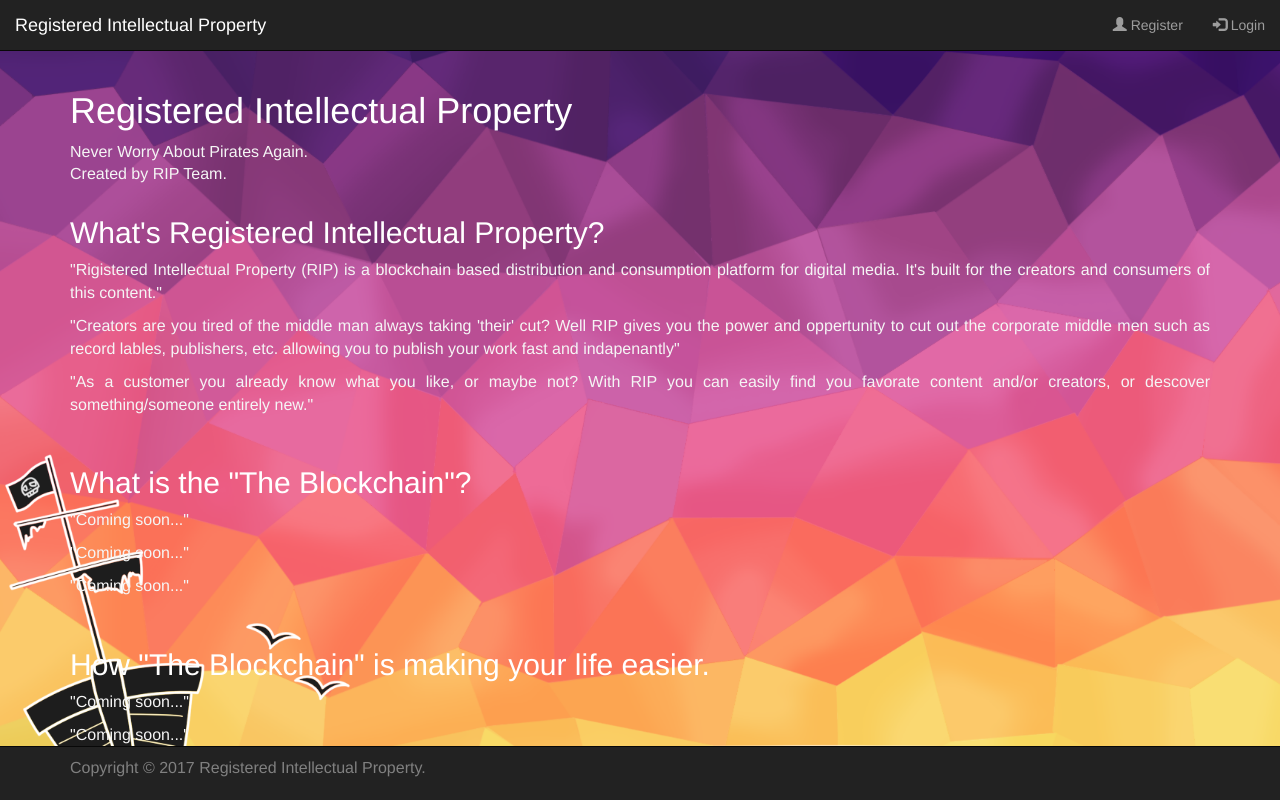
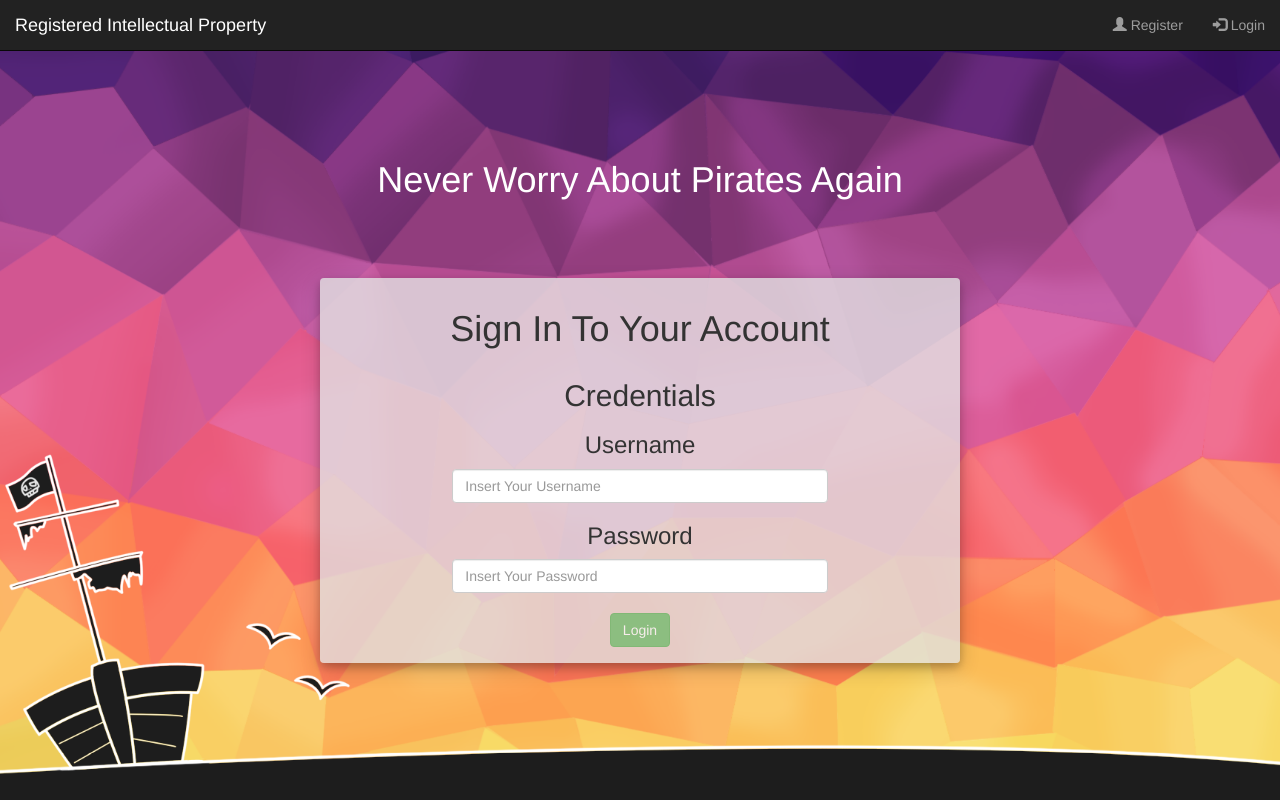
Before and after one commit to 24674672-Philip/ITRW324, an Angular app in the folder Website/RIPWebsite/: page /login in a window 1280 px wide. Before the commit this address led to /. Shown: the top 800 px of the page. Built offline with nearby package versions, Linux system fonts and the light colour scheme.

Commit message:
Routing from landing page added

```diff
--- a/Website/RIPWebsite/src/app/app.component.html
+++ b/Website/RIPWebsite/src/app/app.component.html
@@ -1,4 +1 @@
-
-<!-- <router-outlet></router-outlet> -->
-
-<app-landing-page-container></app-landing-page-container>
+<router-outlet></router-outlet>
--- a/Website/RIPWebsite/src/app/landing-page/landing-page-container/landing-page-container.component.html
+++ b/Website/RIPWebsite/src/app/landing-page/landing-page-container/landing-page-container.component.html
@@ -1,5 +1,5 @@
 
-<div id="container" class="container-fluid text-center" style="height: 100vh; margin: 0; padding: 0">
+<div id="container" class="container-fluid text-center" style="height: 100vh; margin: 0; padding: 0;">
   <app-banner></app-banner>
 <div class="container">
 
--- a/Website/RIPWebsite/src/app/loginComponents/banner/banner.component.html
+++ b/Website/RIPWebsite/src/app/loginComponents/banner/banner.component.html
@@ -6,14 +6,14 @@
         <span class="icon-bar"></span>
         <span class="icon-bar"></span>
       </button>
-      <a class="navbar-brand hidden-xs hidden-sm" href="#">Registered Intellectual Property</a>
-      <a class="navbar-brand hidden-md hidden-lg" href="#">RIP</a>
+      <a class="navbar-brand hidden-xs hidden-sm">Registered Intellectual Property</a>
+      <a class="navbar-brand hidden-md hidden-lg">RIP</a>
     </div>
 
     <div class="collapse navbar-collapse" id="hamMenu">
       <ul class="nav navbar-nav navbar-right">
-        <li><a routerLink="/register"><span class="glyphicon glyphicon-user" ></span> Register</a></li>
-        <li><a routerLink="../"><span class="glyphicon glyphicon-log-in"></span> Login</a></li>
+        <li><a (click)="registerClicked()" style="cursor: pointer"><span class="glyphicon glyphicon-user" ></span> Register</a></li>
+        <li><a (click)="loginClicked()" style="cursor: pointer"><span class="glyphicon glyphicon-log-in"></span> Login</a></li>
       </ul>
     </div>
   </div>
--- a/Website/RIPWebsite/src/app/loginComponents/banner/banner.component.ts
+++ b/Website/RIPWebsite/src/app/loginComponents/banner/banner.component.ts
@@ -1,5 +1,5 @@
 import { Component, OnInit } from '@angular/core';
-import {Router} from "@angular/router";
+import {ActivatedRoute, Router} from "@angular/router";
 
 
 @Component({
@@ -9,7 +9,7 @@ import {Router} from "@angular/router";
 })
 export class BannerComponent implements OnInit {
 
-  constructor() {
+  constructor(private actUrl: ActivatedRoute, private router: Router) {
 
   }
 
@@ -17,6 +17,25 @@ export class BannerComponent implements OnInit {
 
   }
 
+  loginClicked(){
+    if(this.actUrl.snapshot.toString().includes('login')){
+    }else if(this.actUrl.snapshot.toString().includes('register')){
+      this.router.navigate(['../login'])
+    }else{
+      this.router.navigate(['login']);
+    }
+  }
+
+    registerClicked(){
+      if(this.actUrl.snapshot.toString().includes('register')){
+      }else if(this.actUrl.snapshot.toString().includes('login')){
+        this.router.navigate(['../register'])
+      }else{
+        this.router.navigate(['register']);
+      }
+  }
+
+
 
 
 
--- a/Website/RIPWebsite/src/app/loginComponents/login-container/login-inputform/login-inputform.component.html
+++ b/Website/RIPWebsite/src/app/loginComponents/login-container/login-inputform/login-inputform.component.html
@@ -5,12 +5,12 @@
 
 
     <div class="row">
-      <div class="hidden-xs col-sm-3 col-md-4 col-lg-4"></div>
-      <div class="panel col-xs-12 col-sm-6 col-md-4 col-lg-4 box-shadow">
+      <div class="hidden-xs col-sm-2 col-md-3 col-lg-3"></div>
+      <div class="panel col-sm-8 col-md-6 col-lg-6 box-shadow" style="padding-top: 0;">
 
-        <div class="panel-heading"><h1>Sign In To Your Account</h1></div>
+        <div class="panel-heading"><h1 style="margin-bottom: 0">Sign In To Your Account</h1></div>
 
-        <div class="panel-body">
+        <div class="panel-body" style="padding-top: 0">
 
 
           <!--TODO: Handle a successful and failed login here and check if the selected username's email has been verified or not and handle that too-->
@@ -60,7 +60,7 @@
 
         </div>
       </div>
-      <div class="hidden-xs col-sm-3 col-md-4 col-lg-4"></div>
+      <div class="hidden-xs col-sm-2 col-md-3 col-lg-3"></div>
     </div>
   </div>
 </div>
--- a/Website/RIPWebsite/src/app/loginComponents/register-container/register-inputform/register-inputform.component.html
+++ b/Website/RIPWebsite/src/app/loginComponents/register-container/register-inputform/register-inputform.component.html
@@ -3,12 +3,12 @@
     <hr style="opacity: 0">
     <h1 class="jumbotron hidden-xs hidden-sm" style=" background: transparent; color: white">Never Worry About Pirates Again</h1>
     <div class="row">
-      <div class="col-sm-2 col-md-3 col-lg-3"></div>
-      <div class="panel col-sm-8 col-md-6 col-lg-6 box-shadow">
+      <div class="hidden-xs col-sm-2 col-md-3 col-lg-3"></div>
+      <div class="panel col-sm-8 col-md-6 col-lg-6 box-shadow" style="padding-top: 0;">
 
-        <div class="panel-heading"><h2>Register A New Account</h2></div>
+        <div class="panel-heading"><h1 style="margin-bottom: 0">Register A New Account</h1></div>
 
-        <div class="panel-body">
+        <div class="panel-body" style="padding-top: 0">
 
 
           <h2>Holder Information</h2>
@@ -145,7 +145,7 @@
           <div class="alert-success" *ngIf="success">Registration was successful. Please verify your email address.</div>
         </div>
       </div>
-      <div class=" col-sm-2 col-md-3 col-lg-3"></div>
+      <div class="hidden-xs col-sm-2 col-md-3 col-lg-3"></div>
     </div>
   </div>
 </div>
```
Also changed, not shown: Website/RIPWebsite/src/app/app.module.ts (+5 -4 lines).
